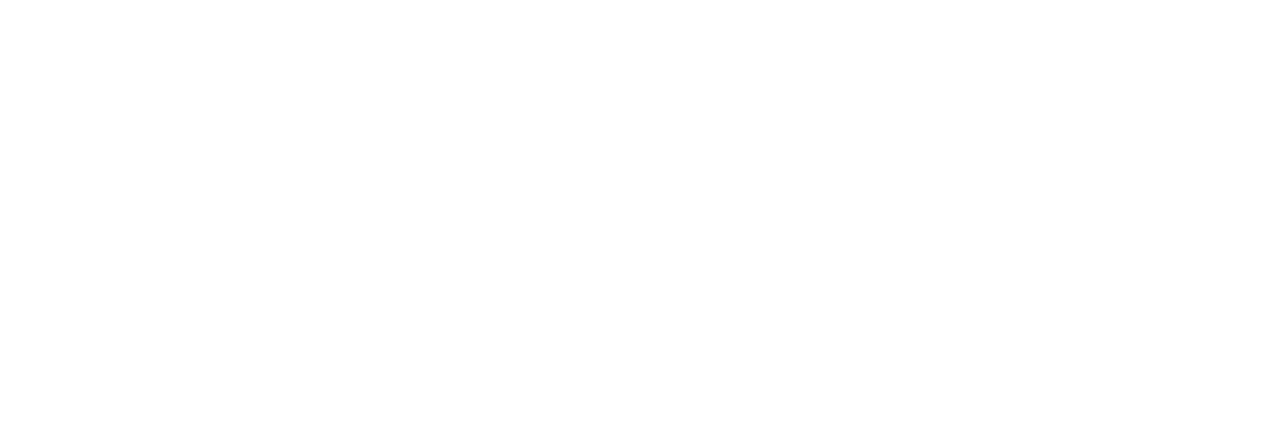
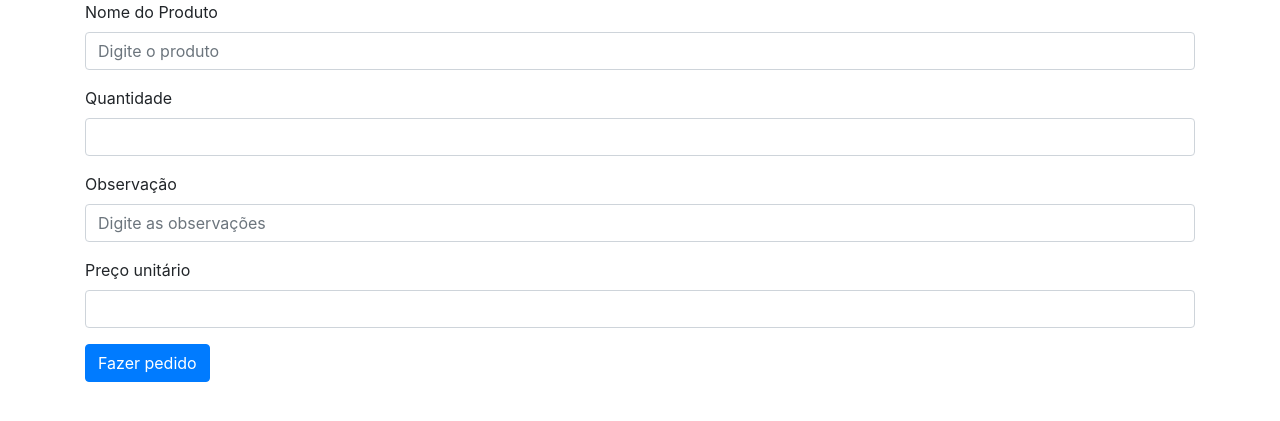
Before and after one commit to AdenilsonRay/PHPtesteA, a PHP site: page /Interfaces/Pedidos/pedido.php in a window 1280 px wide. Before the commit the part shown is empty. Shown: the top 421 px of the page. Run offline with PHP 8.4, Linux system fonts and the light colour scheme; some libraries are stand-ins or nearby versions.

Commit message:
criando itens da tela pedido

```diff
--- a/Interfaces/Pedidos/pedido.php
+++ b/Interfaces/Pedidos/pedido.php
@@ -8,7 +8,30 @@
     <link rel="stylesheet" href="https://maxcdn.bootstrapcdn.com/bootstrap/4.0.0/css/bootstrap.min.css" integrity="sha384-Gn5384xqQ1aoWXA+058RXPxPg6fy4IWvTNh0E263XmFcJlSAwiGgFAW/dAiS6JXm" crossorigin="anonymous">
 </head>
 <body>
+    <div class="container">
+        <form action="cadastrar_pedido.php" method="POST">
+            <div class="form-group">
+                <label for="nome_produto">Nome do Produto</label>
+                <input type="text" class="form-control" name="nome_produto" id="nome_produto" aria-describedby="emailHelp" placeholder="Digite o produto" required>
+            </div>
+            <div class="form-group">
+                <label for="qtd_produto">Quantidade</label>
+                <input type="number" class="form-control" name="qtd_produto" id="qtd_produto" aria-describedby="emailHelp" required maxlength="10">
+            </div>
+            <div class="form-group">
+                <label for="obs_produto">Observação</label>
+                <input type="text" class="form-control" name="obs_produto" id="obs_produto" aria-describedby="emailHelp" placeholder="Digite as observações">
+            </div>
+            <div class="form-group">
+                <label for="obs_produto">Preço unitário</label>
+                <input type="text" class="form-control" name="preco_produto" id="preco_produto" aria-describedby="emailHelp">
+            </div>
 
+
+            <button type="submit" class="btn btn-primary">Fazer pedido</button>
+
+        </form>
+    </div>
 </body>
 <script src="https://code.jquery.com/jquery-3.2.1.slim.min.js" integrity="sha384-KJ3o2DKtIkvYIK3UENzmM7KCkRr/rE9/Qpg6aAZGJwFDMVNA/GpGFF93hXpG5KkN" crossorigin="anonymous"></script>
 <script src="https://cdnjs.cloudflare.com/ajax/libs/popper.js/1.12.9/umd/popper.min.js" integrity="sha384-ApNbgh9B+Y1QKtv3Rn7W3mgPxhU9K/ScQsAP7hUibX39j7fakFPskvXusvfa0b4Q" crossorigin="anonymous"></script>
--- a/nbproject/private/private.xml
+++ b/nbproject/private/private.xml
@@ -5,8 +5,8 @@
         <group>
             <file>file:/C:/xampp/htdocs/RestauranteB/index.php</file>
             <file>file:/C:/xampp/htdocs/RestauranteB/BDA/conexao.php</file>
-            <file>file:/C:/xampp/htdocs/RestauranteB/login.php</file>
             <file>file:/C:/xampp/htdocs/RestauranteB/config.php</file>
+            <file>file:/C:/xampp/htdocs/RestauranteB/Interfaces/Login/login.php</file>
         </group>
     </open-files>
 </project-private>
```
